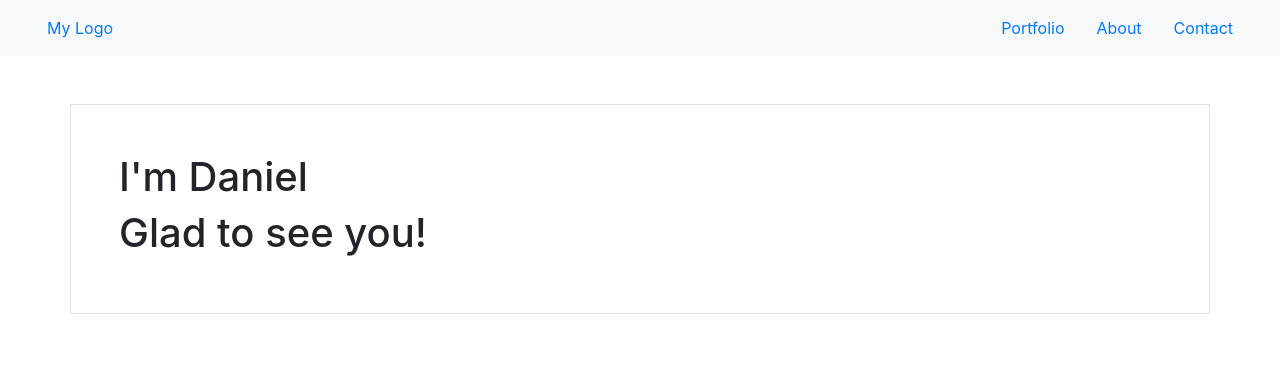
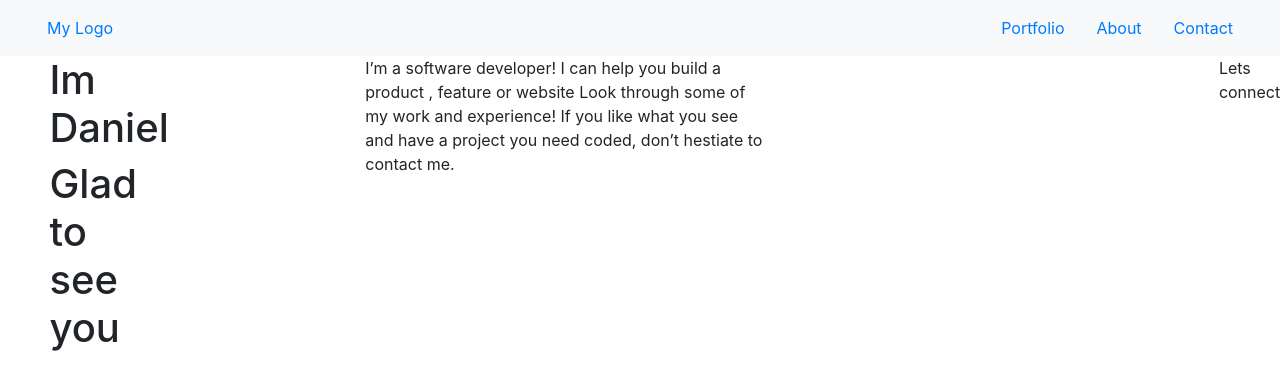
Before and after one commit to Danieldotcomcoder/BootstrapPorfolio, a plain HTML site: page index.html in a window 1280 px wide. Drawn offline with nearby package versions, Linux system fonts and the light colour scheme.

Commit message:
Started with the structure of the first page.

```diff
--- a/index.html
+++ b/index.html
@@ -43,13 +43,24 @@
         </div>
     </nav>
     <section>
-        <div class="container-fluid">
-            <div class="container-sm p-5 my-5 border">
-                <h1>I'm Daniel</h1>
-                 <h1>  Glad to see you!</h1>
-
-              </div>
-           </div>
+        <div class="container-fluid d-flex h-950">
+          <div class="row">
+            <div class="col-md-4 offset-md-2">
+              <h1>Im Daniel</h1>
+              <h1>Glad to see you</h1>
+            </div>
+          </div>
+          <div class="row">
+            <div class="col-md-5 offset-md-2">
+              <p>I’m a software developer! I can help you build a product , feature or website Look through some of my work and experience! If you like what you see and have a project you need coded, don’t hestiate to contact me.</p>
+            </div>
+          </div>
+          <div class="row">
+            <div class="col-md-1 offset-md-2">
+              <a>Lets connect</a>
+            </div>
+          </div>
+        </div>
     </section>
 
 
```
